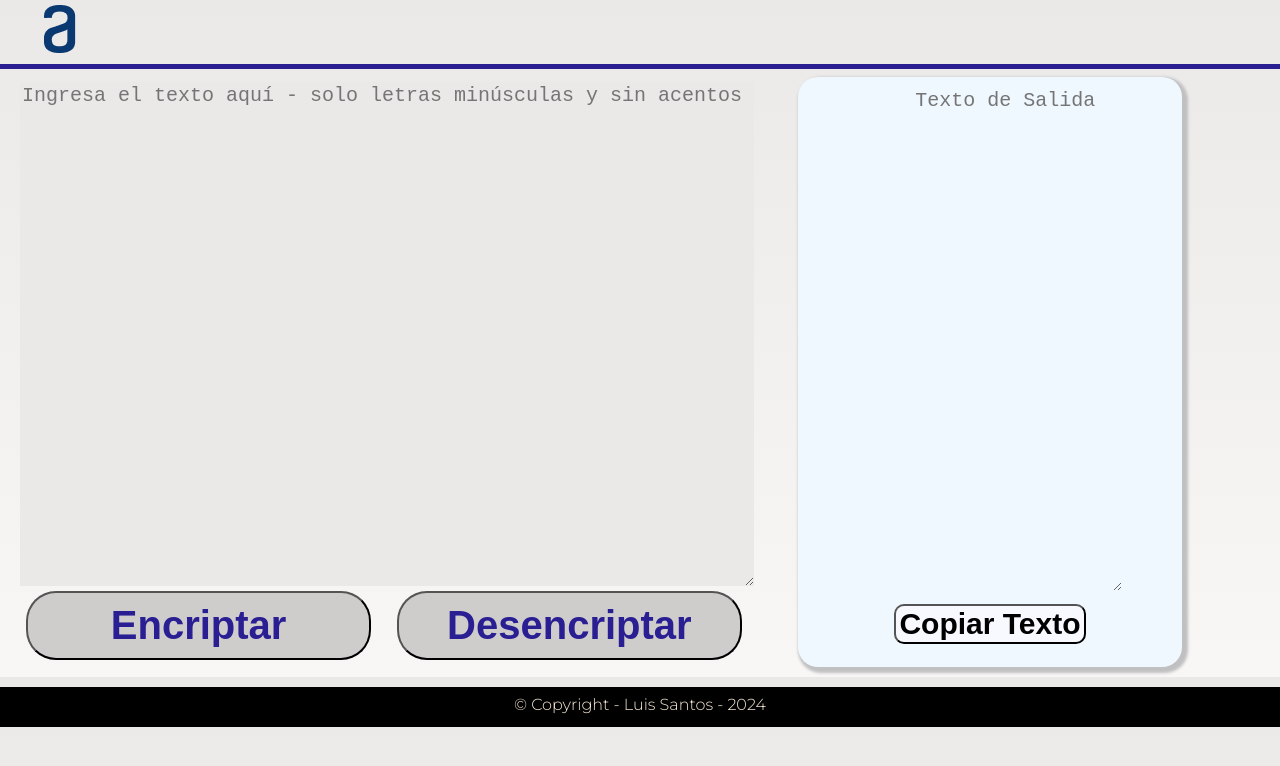
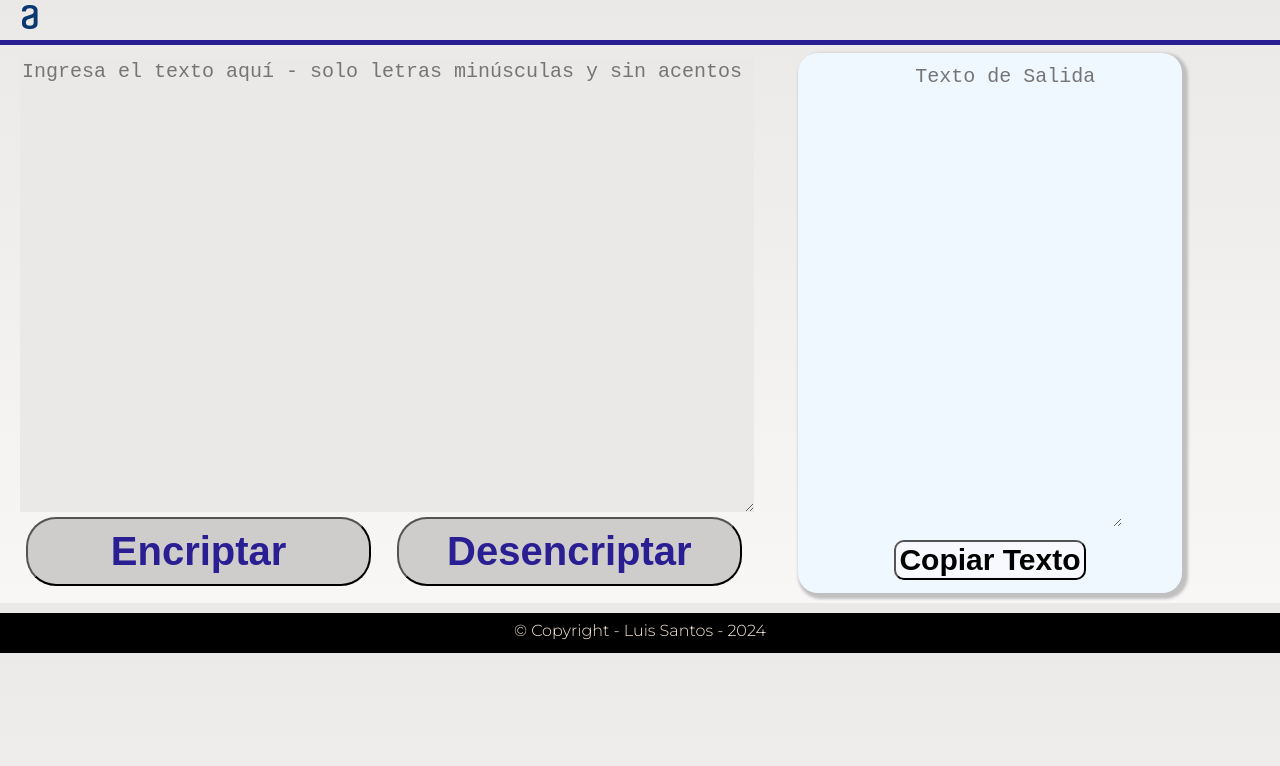
Before and after one commit to lasaro069/encriptador, a plain HTML site: page index.html in a window 1280 px wide. Drawn offline with Linux system fonts and the light colour scheme; a web font is replaced by a local one.

Commit message:
Se agregan etiquetas meta al proyecto

```diff
--- a/index.html
+++ b/index.html
@@ -38,7 +38,9 @@ EXTRAS:
 
 <head>
     <meta charset="UTF-8">
-    <meta name="viewport" content="width=device-width, initial-scale=1.0">
+    <meta name="robots" content="index, follow"/> <!-- ayuda a que los robots de búsqueda encuentren la página -->
+    <meta name="description" content="Página de la Barbería Alura del Curso Oracle One"/> <!-- poner breve descripción de la página para mostrar en el buscador -->
+    <meta name="viewport" content="width=device-width, initial-scale=1.0"/> <!-- permite que se vea mejor en diferentes dispositivos -->
     <link rel="stylesheet" href="/reset.css">
     <link rel="stylesheet" href="/style.css">
     <link
--- a/style.css
+++ b/style.css
@@ -14,17 +14,13 @@ header{
 }
 
 header img{
-    width: 120px;
-
-}
-
-hr{
+    width: 180px;
 
 }
 
 .contenedor-principal{
     display: flex;
-    height: 600px;
+    height: 550px;
 }
 
 /*    ESTILOS PARA EL FORMULARIO DE LA IZQUIERDA    */
@@ -39,7 +35,7 @@ hr{
     background: #EBE8E8;
     border: none;
     width: 95%;
-    height: 500px;
+    height: 450px;
     margin: 5px 20px;
     font-family: monospace;
     font-size: 20px;
@@ -84,7 +80,7 @@ hr{
     background-color: aliceblue;
     border-radius: 20px;
     width: 30%;
-    height: 590px;
+    height: 540px;
     margin-left: 30px;
     box-shadow: 3px 3px 3px 3px silver;
 }
@@ -92,7 +88,7 @@ hr{
 #salida{
     background-color:aliceblue;
     width: 60%;
-    height: 500px;
+    height: 460px;
     margin-left: 90px;
     margin-top: 10px;
     font-family: monospace;
@@ -115,7 +111,6 @@ hr{
     border-radius: 10px;
     background-color: ghostwhite;
     width: 50%;
-    margin-left: 00px;
     padding: 1px;
     font-size: 30px;
     font-weight: bold;
@@ -137,7 +132,7 @@ footer{
     color: antiquewhite;
     width: 100%;
     height: 40px;
-    position: absolute;
+    position:fixed;
     margin-top: 10px;
 }
 
@@ -148,7 +143,15 @@ footer{
 
 /*    MODO RESPONSIVE    */
 
-@media screen and(max-width: 480px){
 
+@media (min-width: 768px) {
+    header img{
+        width: 120px;
+    }
+}
 
+@media (min-width: 480px) {
+    header img{
+        width: 60px;
+    }
 }
```
